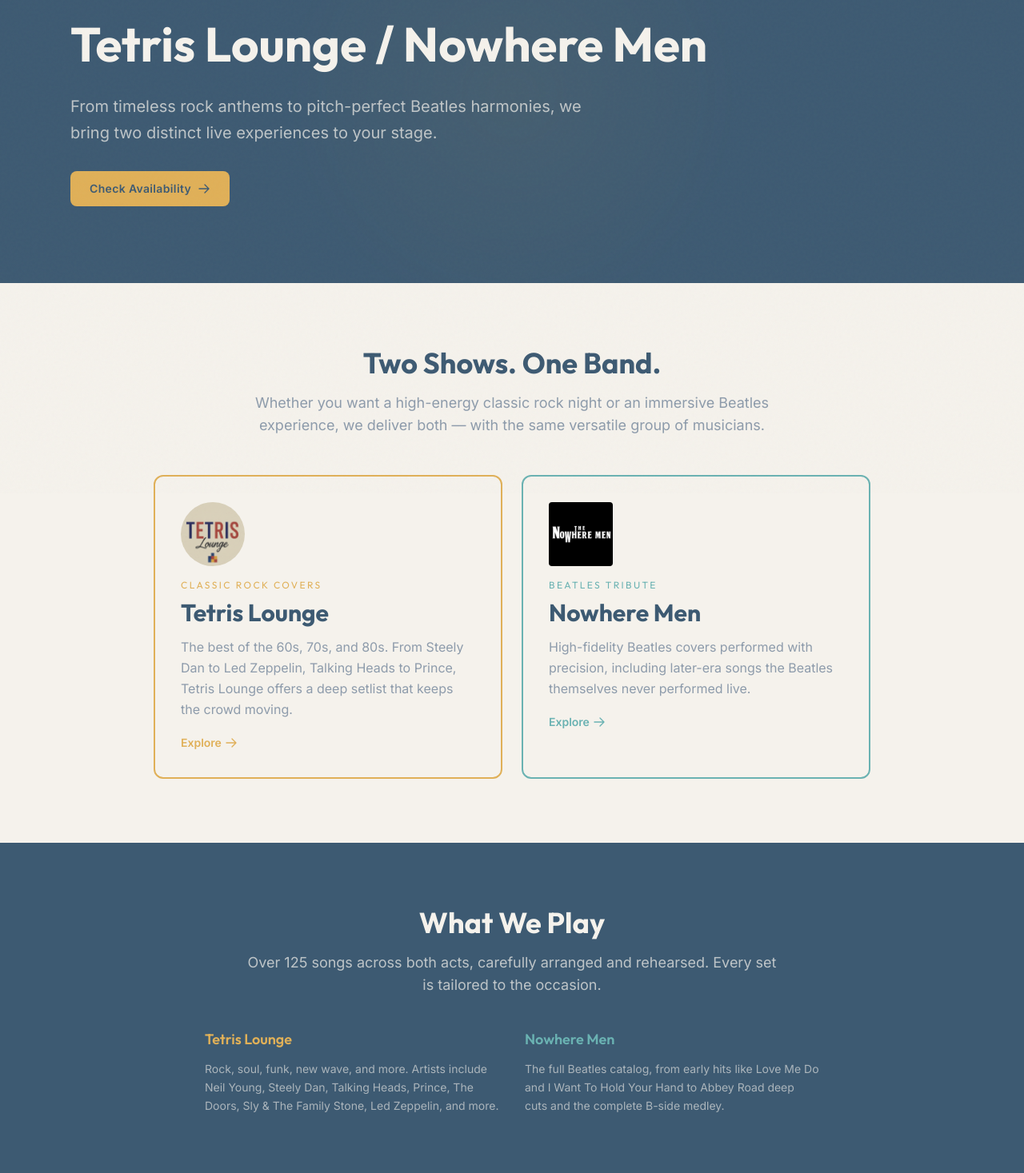
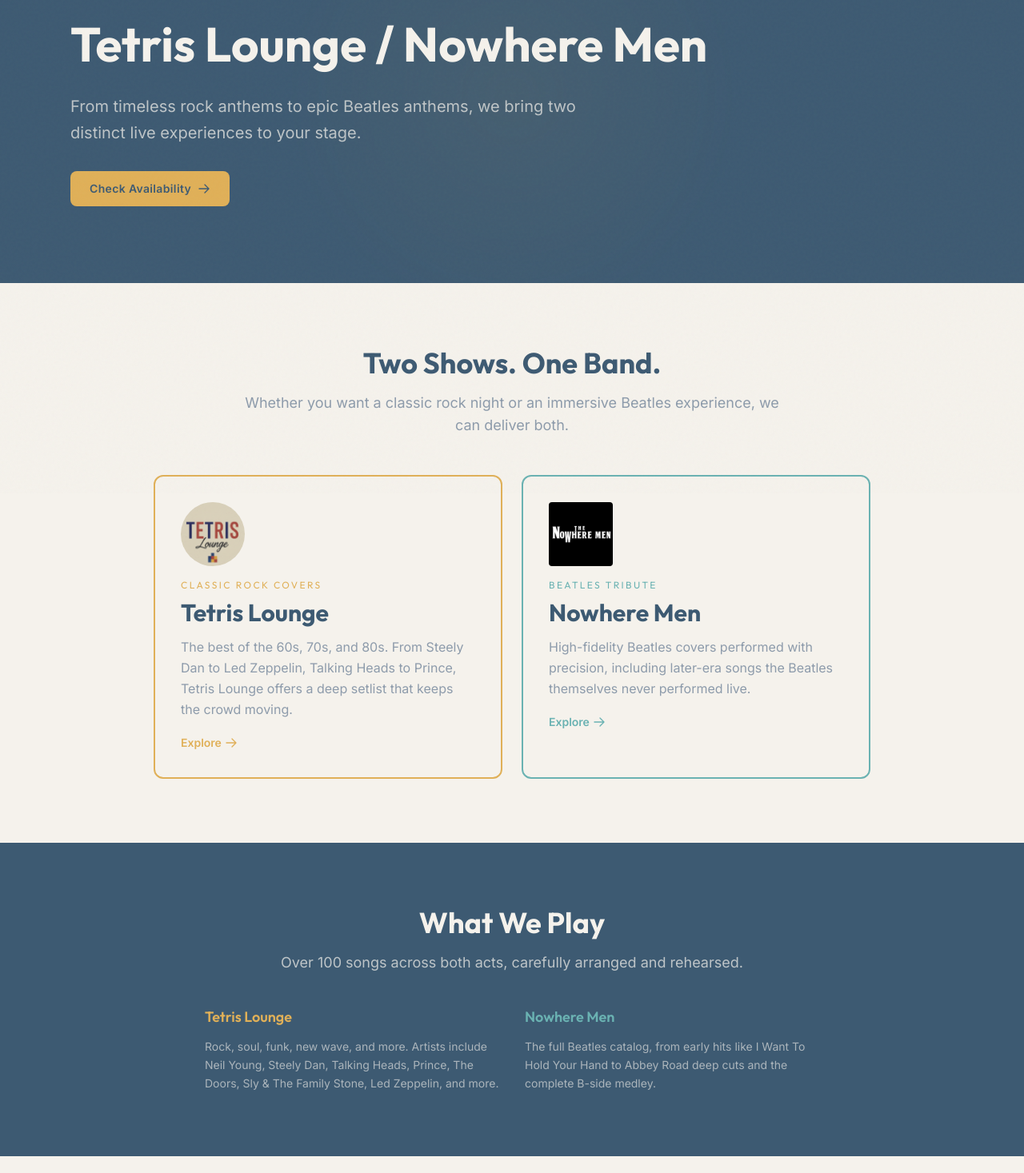
Before and after one commit to jr378/tetris-lounge, a Next.js app: page / in a window 1280 px wide. Shown: the part 183-1650 px from the top of the page at 80% size. Built offline with nearby package versions, Linux system fonts and the light colour scheme.

Commit message:
Refine descriptions in content.ts
Updated descriptions to enhance clarity and remove redundancy.

```diff
--- a/src/content.ts
+++ b/src/content.ts
@@ -60,14 +60,14 @@
     subtitle: "Two Acts, One Band",
     title: "Tetris Lounge / Nowhere Men",
     description:
-      "From timeless rock anthems to pitch-perfect Beatles harmonies, we bring two distinct live experiences to your stage.",
+      "From timeless rock anthems to epic Beatles anthems, we bring two distinct live experiences to your stage.",
     ctaText: "Check Availability",
   },
 
   twoShows: {
     heading: "Two Shows. One Band.",
     description:
-      "Whether you want a high-energy classic rock night or an immersive Beatles experience, we deliver both — with the same versatile group of musicians.",
+      "Whether you want a classic rock night or an immersive Beatles experience, we can deliver both.",
     tetris: {
       tagline: "Classic Rock Covers",
       description:
@@ -83,7 +83,7 @@
   whatWePlay: {
     heading: "What We Play",
     description:
-      "Over 125 songs across both acts, carefully arranged and rehearsed. Every set is tailored to the occasion.",
+      "Over 100 songs across both acts, carefully arranged and rehearsed.",
     tetris: {
       heading: "Tetris Lounge",
       description:
@@ -92,7 +92,7 @@
     nowhere: {
       heading: "Nowhere Men",
       description:
-        "The full Beatles catalog, from early hits like Love Me Do and I Want To Hold Your Hand to Abbey Road deep cuts and the complete B-side medley.",
+        "The full Beatles catalog, from early hits like I Want To Hold Your Hand to Abbey Road deep cuts and the complete B-side medley.",
     },
   },
 
@@ -132,14 +132,14 @@
     subtitle: "Classic Rock Covers",
     title: "Tetris Lounge",
     description:
-      "The 60s, 70s, and 80s — performed live with energy, feel, and respect for the originals. Rock, soul, funk, new wave, and everything in between.",
+      "The 60s, 70s, and 80s — performed live with energy and respect for the originals. Rock, soul, funk, new wave, and everything in between.",
     ctaText: "Book Tetris Lounge",
   },
 
   positioning: {
     heading: "Classic Rock, Performed Live",
     paragraphs: [
-      "From Steely Dan to Led Zeppelin, Talking Heads to Prince — Tetris Lounge delivers a deep, curated setlist that spans the best of the 60s, 70s, and 80s. Every song is arranged with energy, feel, and respect for the originals.",
+      "From Steely Dan to Led Zeppelin, Talking Heads to Prince — Tetris Lounge delivers a curated setlist that spans the best of the 60s, 70s, and 80s. Every song is arranged with energy and respect for the originals.",
       "Whether it's a laid-back evening or a high-energy party, the band brings rock, soul, funk, new wave, and everything in between — tailored to your event and your crowd.",
     ],
     features: [
```
